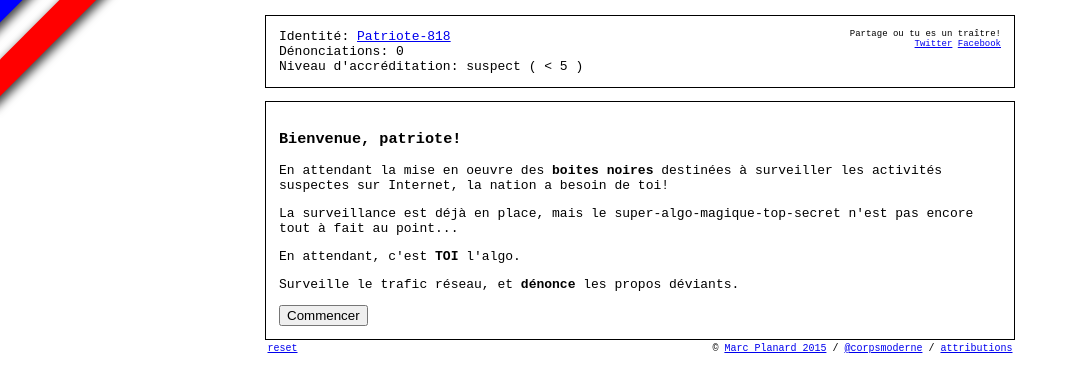
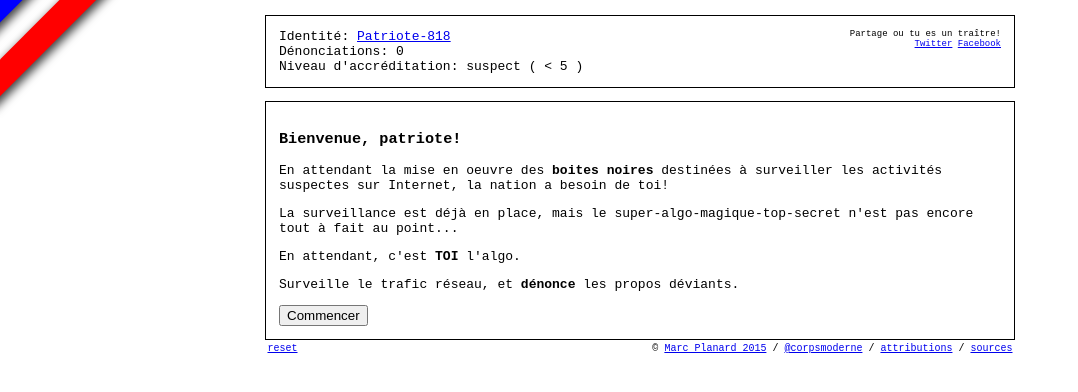
Before and after one commit to corpsmoderne/laboitenoire, a website: page pub/index.html in a window 1280 px wide. Shown: the part 50-442 px from the top of the page, without its empty margins (0-1078 px from the left). Drawn offline with Linux system fonts and the light colour scheme; files that its build step writes are made by us from their sources; files whose address does not match are found by name.

Commit message:
update attrib

```diff
--- a/pub/index.html
+++ b/pub/index.html
@@ -70,7 +70,7 @@
 
       <div class="footer">
         <a href="#" id="reset">reset</a>
-        <span style="float:right">&copy; <a href="http://corpsmoderne.net" target="_blank">Marc Planard 2015</a> / <a href="https://twitter.com/corpsmoderne" target="_blank">@corpsmoderne</a> <span id="attrib">/ <a href="#" >attributions</a></span></span>
+        <span style="float:right">&copy; <a href="http://corpsmoderne.net" target="_blank">Marc Planard 2015</a> / <a href="https://twitter.com/corpsmoderne" target="_blank">@corpsmoderne</a> / <a id="attrib" href="#" >attributions</a> / <a href="https://twitter.com/corpsmoderne/status/590144549017747456" target="_blank">sources</a></span>
         <div class="attrib">
           <div>Photo Cazeneuve par Varmin (Own work) [<a href="http://creativecommons.org/licenses/by-sa/3.0">CC BY-SA 3.0</a>], <a href="http://commons.wikimedia.org/wiki/File%3ASalon_du_livre_2015_-_Cazeneuve_01.jpg">via Wikimedia Commons</a></div>
           <div>Photo Valls par Zedka29 (Travail personnel) [<a href="http://creativecommons.org/licenses/by-sa/4.0">CC BY-SA 4.0</a>], <a href="http://commons.wikimedia.org/wiki/File%3AValls.jpg">via Wikimedia Commons</a></div>
```
